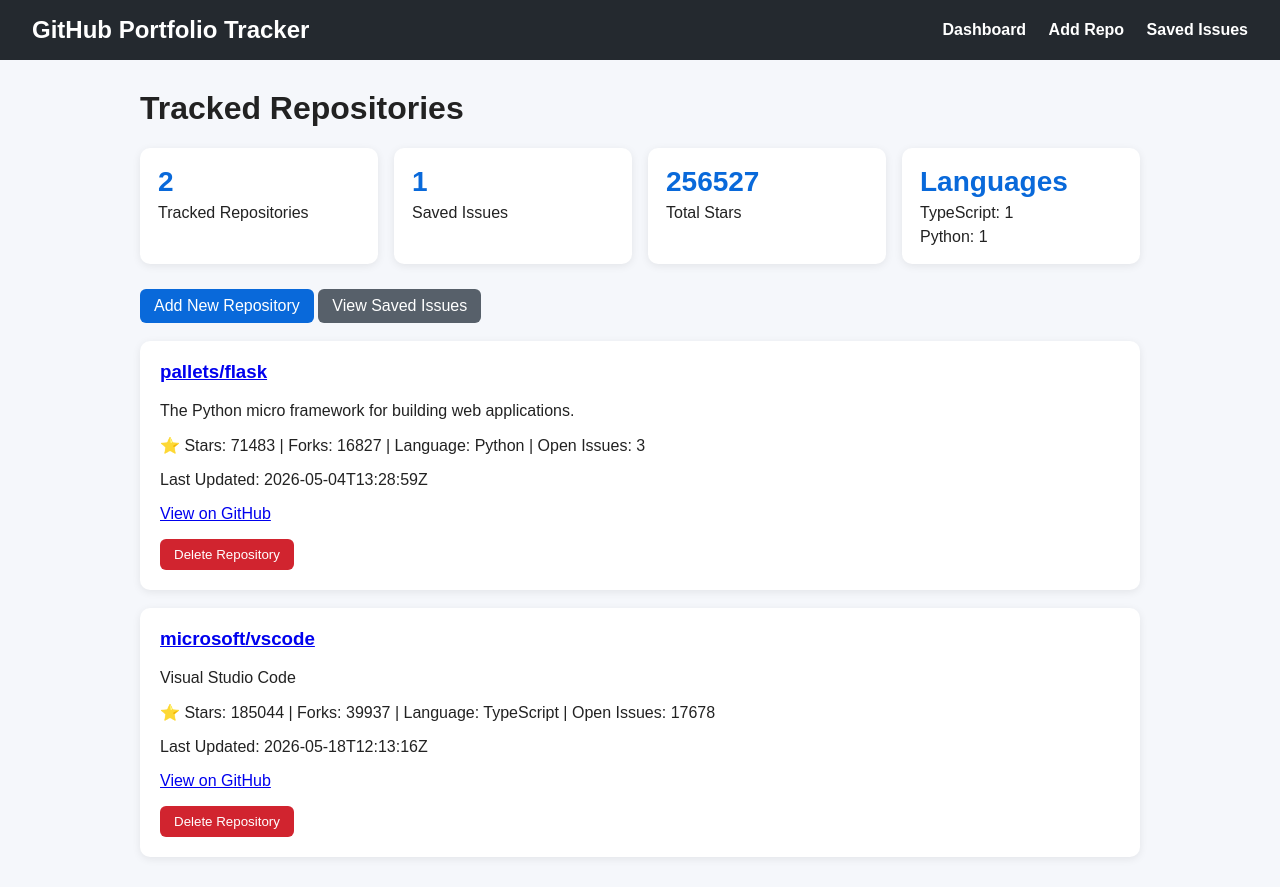
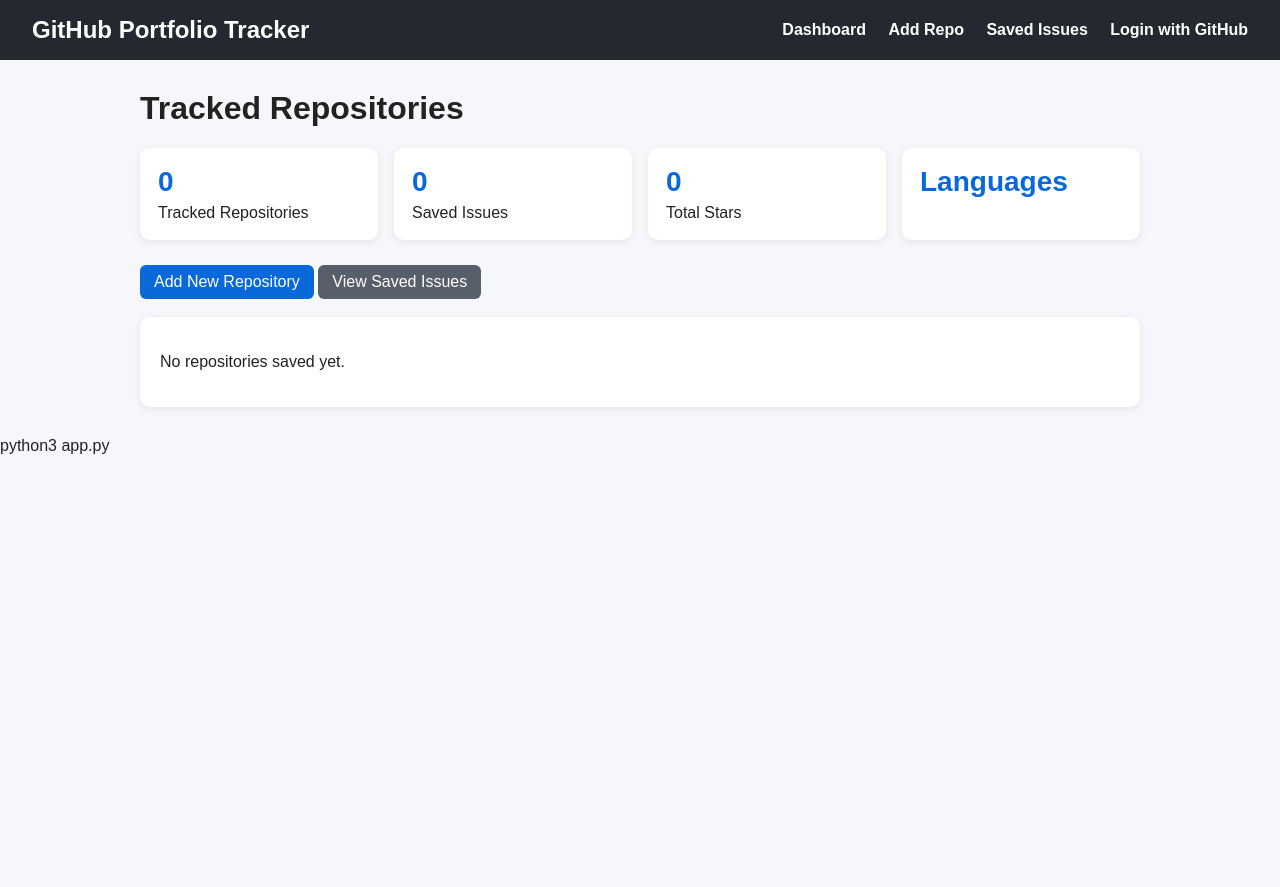
Before and after one commit to EtsubdinkY/github-portfolio-tracker, a Flask app: page / in a window 1280 px wide. After the commit the page ends 454 px from the top, so only its background shows below. Run offline with Flask 3, Linux system fonts and the light colour scheme; data comes from the database, SQL or seed files in the repository.

Commit message:
Add GitHub OAuth multi-user support

```diff
--- a/app.py
+++ b/app.py
@@ -1,10 +1,22 @@
-from flask import Flask, render_template, request, redirect, url_for, flash
+import requests
+from flask import Flask, render_template, request, redirect, url_for, flash, session
+
+from config import GITHUB_CLIENT_ID, GITHUB_CLIENT_SECRET
 from database import init_db, get_db_connection
 from services.github_service import get_repository, get_open_issues
-from repositories.repo_repository import save_repository, get_dashboard_stats
-from repositories.issue_repository import save_issue, get_saved_issues, update_issue_status
-from repositories.issue_repository import save_issue, get_saved_issues, update_issue_status, delete_saved_issue
-from repositories.repo_repository import save_repository, get_dashboard_stats, delete_repository
+from repositories.repo_repository import (
+    save_repository,
+    get_dashboard_stats,
+    delete_repository
+)
+from repositories.issue_repository import (
+    save_issue,
+    get_saved_issues,
+    update_issue_status,
+    delete_saved_issue
+)
+from repositories.user_repository import get_or_create_user
+
 
 app = Flask(__name__)
 app.secret_key = "dev-secret-key"
@@ -12,17 +24,37 @@
 
 @app.route("/")
 def home():
-    conn = get_db_connection()
-    repos = conn.execute("SELECT * FROM repositories").fetchall()
-    conn.close()
+    user_id = session.get("user_id")
 
-    stats = get_dashboard_stats()
+    if user_id:
+        conn = get_db_connection()
+        repos = conn.execute(
+            "SELECT * FROM repositories WHERE user_id = ?",
+            (user_id,)
+        ).fetchall()
+        conn.close()
+
+        stats = get_dashboard_stats(user_id)
+    else:
+        repos = []
+        stats = {
+            "total_repos": 0,
+            "total_saved_issues": 0,
+            "total_stars": 0,
+            "languages": []
+        }
 
     return render_template("dashboard.html", repos=repos, stats=stats)
 
 
 @app.route("/add", methods=["GET", "POST"])
 def add_repo():
+    user_id = session.get("user_id")
+
+    if not user_id:
+        flash("Please login with GitHub first.")
+        return redirect(url_for("login"))
+
     if request.method == "POST":
         owner = request.form.get("owner")
         repo_name = request.form.get("repo_name")
@@ -30,7 +62,7 @@
         repo = get_repository(owner, repo_name)
 
         if repo:
-            save_repository(repo)
+            save_repository(repo, user_id)
             flash("Repository added successfully!")
             return redirect(url_for("home"))
         else:
@@ -41,10 +73,16 @@
 
 @app.route("/repo/<int:repo_id>")
 def repo_detail(repo_id):
+    user_id = session.get("user_id")
+
+    if not user_id:
+        flash("Please login with GitHub first.")
+        return redirect(url_for("login"))
+
     conn = get_db_connection()
     repo = conn.execute(
-        "SELECT * FROM repositories WHERE id = ?",
-        (repo_id,)
+        "SELECT * FROM repositories WHERE id = ? AND user_id = ?",
+        (repo_id, user_id)
     ).fetchone()
     conn.close()
 
@@ -58,6 +96,12 @@
 
 @app.route("/save-issue", methods=["POST"])
 def save_issue_route():
+    user_id = session.get("user_id")
+
+    if not user_id:
+        flash("Please login with GitHub first.")
+        return redirect(url_for("login"))
+
     repo_id = request.form.get("repo_id")
 
     issue = {
@@ -67,7 +111,8 @@
         "labels": request.form.get("labels"),
         "note": request.form.get("note"),
         "priority": request.form.get("priority"),
-        "target_date": request.form.get("target_date")
+        "target_date": request.form.get("target_date"),
+        "user_id": user_id
     }
 
     save_issue(repo_id, issue)
@@ -77,33 +122,119 @@
 
 @app.route("/issues")
 def saved_issues():
-    issues = get_saved_issues()
+    user_id = session.get("user_id")
+
+    if not user_id:
+        flash("Please login with GitHub first.")
+        return redirect(url_for("login"))
+
+    issues = get_saved_issues(user_id)
     return render_template("saved_issues.html", issues=issues)
 
 
 @app.route("/update-status", methods=["POST"])
 def update_status():
+    user_id = session.get("user_id")
+
+    if not user_id:
+        flash("Please login with GitHub first.")
+        return redirect(url_for("login"))
+
     issue_id = request.form.get("issue_id")
     status = request.form.get("status")
 
-    update_issue_status(issue_id, status)
+    update_issue_status(issue_id, status, user_id)
 
     return redirect(url_for("saved_issues"))
 
+
 @app.route("/delete-issue", methods=["POST"])
 def delete_issue():
+    user_id = session.get("user_id")
+
+    if not user_id:
+        flash("Please login with GitHub first.")
+        return redirect(url_for("login"))
+
     issue_id = request.form.get("issue_id")
 
-    delete_saved_issue(issue_id)
+    delete_saved_issue(issue_id, user_id)
 
     return redirect(url_for("saved_issues"))
 
+
 @app.route("/delete-repo", methods=["POST"])
 def delete_repo():
+    user_id = session.get("user_id")
+
+    if not user_id:
+        flash("Please login with GitHub first.")
+        return redirect(url_for("login"))
+
     repo_id = request.form.get("repo_id")
 
-    delete_repository(repo_id)
+    delete_repository(repo_id, user_id)
 
+    return redirect(url_for("home"))
+
+
+@app.route("/login")
+def login():
+    github_auth_url = (
+        "https://github.com/login/oauth/authorize"
+        f"?client_id={GITHUB_CLIENT_ID}"
+        "&scope=read:user"
+    )
+    return redirect(github_auth_url)
+
+
+@app.route("/github/callback")
+def github_callback():
+    code = request.args.get("code")
+
+    token_response = requests.post(
+        "https://github.com/login/oauth/access_token",
+        headers={"Accept": "application/json"},
+        data={
+            "client_id": GITHUB_CLIENT_ID,
+            "client_secret": GITHUB_CLIENT_SECRET,
+            "code": code
+        }
+    )
+
+    token_data = token_response.json()
+    access_token = token_data.get("access_token")
+
+    if not access_token:
+        flash("GitHub login failed.")
+        return redirect(url_for("home"))
+
+    user_response = requests.get(
+        "https://api.github.com/user",
+        headers={
+            "Authorization": f"Bearer {access_token}",
+            "Accept": "application/json"
+        }
+    )
+
+    github_user = user_response.json()
+
+    user = get_or_create_user(
+        str(github_user.get("id")),
+        github_user.get("login"),
+        github_user.get("avatar_url")
+    )
+
+    session["user_id"] = user["id"]
+    session["github_username"] = user["username"]
+    session["github_avatar"] = user["avatar_url"]
+
+    return redirect(url_for("home"))
+
+
+@app.route("/logout")
+def logout():
+    session.clear()
     return redirect(url_for("home"))
 
 
--- a/repositories/repo_repository.py
+++ b/repositories/repo_repository.py
@@ -1,14 +1,15 @@
 from database import get_db_connection
 
-def save_repository(repo):
+
+def save_repository(repo, user_id):
     conn = get_db_connection()
 
     conn.execute("""
         INSERT OR IGNORE INTO repositories (
             owner, name, full_name, description,
             language, stars, forks, open_issues,
-            github_url, last_updated
-        ) VALUES (?, ?, ?, ?, ?, ?, ?, ?, ?, ?)
+            github_url, last_updated, user_id
+        ) VALUES (?, ?, ?, ?, ?, ?, ?, ?, ?, ?, ?)
     """, (
         repo["owner"],
         repo["name"],
@@ -19,35 +20,44 @@
         repo["forks"],
         repo["open_issues"],
         repo["github_url"],
-        repo["last_updated"]
+        repo["last_updated"],
+        user_id
     ))
 
     conn.commit()
     conn.close()
 
-def get_dashboard_stats():
+
+def get_dashboard_stats(user_id):
     conn = get_db_connection()
 
     total_repos = conn.execute("""
-        SELECT COUNT(*) AS count FROM repositories
-    """).fetchone()["count"]
+        SELECT COUNT(*) AS count
+        FROM repositories
+        WHERE user_id = ?
+    """, (user_id,)).fetchone()["count"]
 
     total_stars = conn.execute("""
-        SELECT COALESCE(SUM(stars), 0) AS total FROM repositories
-    """).fetchone()["total"]
+        SELECT COALESCE(SUM(stars), 0) AS total
+        FROM repositories
+        WHERE user_id = ?
+    """, (user_id,)).fetchone()["total"]
 
     total_saved_issues = conn.execute("""
-        SELECT COUNT(*) AS count FROM saved_issues
-    """).fetchone()["count"]
+        SELECT COUNT(*) AS count
+        FROM saved_issues
+        WHERE user_id = ?
+    """, (user_id,)).fetchone()["count"]
 
     languages = conn.execute("""
         SELECT
             COALESCE(language, 'Not detected') AS language,
             COUNT(*) AS count
         FROM repositories
+        WHERE user_id = ?
         GROUP BY COALESCE(language, 'Not detected')
         ORDER BY count DESC
-    """).fetchall()
+    """, (user_id,)).fetchall()
 
     conn.close()
 
@@ -58,20 +68,19 @@
         "languages": languages
     }
 
-def delete_repository(repo_id):
+
+def delete_repository(repo_id, user_id):
     conn = get_db_connection()
 
-    # Delete saved issues linked to this repo first
     conn.execute("""
         DELETE FROM saved_issues
-        WHERE repo_id = ?
-    """, (repo_id,))
+        WHERE repo_id = ? AND user_id = ?
+    """, (repo_id, user_id))
 
-    # Then delete the repo
     conn.execute("""
         DELETE FROM repositories
-        WHERE id = ?
-    """, (repo_id,))
+        WHERE id = ? AND user_id = ?
+    """, (repo_id, user_id))
 
     conn.commit()
     conn.close()
--- a/schema.sql
+++ b/schema.sql
@@ -1,8 +1,16 @@
+CREATE TABLE IF NOT EXISTS users (
+    id INTEGER PRIMARY KEY AUTOINCREMENT,
+    github_id TEXT UNIQUE NOT NULL,
+    username TEXT NOT NULL,
+    avatar_url TEXT
+);
+
 CREATE TABLE IF NOT EXISTS repositories (
     id INTEGER PRIMARY KEY AUTOINCREMENT,
+    user_id INTEGER NOT NULL,
     owner TEXT NOT NULL,
     name TEXT NOT NULL,
-    full_name TEXT UNIQUE NOT NULL,
+    full_name TEXT NOT NULL,
     description TEXT,
     language TEXT,
     stars INTEGER DEFAULT 0,
@@ -10,11 +18,15 @@
     open_issues INTEGER DEFAULT 0,
     github_url TEXT,
     last_updated TEXT,
-    created_at TIMESTAMP DEFAULT CURRENT_TIMESTAMP
+    created_at TIMESTAMP DEFAULT CURRENT_TIMESTAMP,
+
+    FOREIGN KEY (user_id) REFERENCES users(id),
+    UNIQUE(full_name, user_id)
 );
 
 CREATE TABLE IF NOT EXISTS saved_issues (
     id INTEGER PRIMARY KEY AUTOINCREMENT,
+    user_id INTEGER NOT NULL,
     repo_id INTEGER NOT NULL,
     issue_number INTEGER NOT NULL,
     title TEXT NOT NULL,
@@ -25,5 +37,7 @@
     priority TEXT DEFAULT 'Medium',
     target_date TEXT,
     created_at TIMESTAMP DEFAULT CURRENT_TIMESTAMP,
-    FOREIGN KEY (repo_id) REFERENCES repositories(id)
+
+    FOREIGN KEY (repo_id) REFERENCES repositories(id),
+    FOREIGN KEY (user_id) REFERENCES users(id)
 );
--- a/templates/base.html
+++ b/templates/base.html
@@ -8,10 +8,20 @@
 
     <nav class="navbar">
         <h2>GitHub Portfolio Tracker</h2>
-        <div>
+
+        <div class="nav-links">
             <a href="/">Dashboard</a>
             <a href="/add">Add Repo</a>
             <a href="/issues">Saved Issues</a>
+
+            {% if session.get("github_username") %}
+                <span class="user-info">
+                    {{ session.get("github_username") }}
+                </span>
+                <a href="/logout">Logout</a>
+            {% else %}
+                <a href="/login">Login with GitHub</a>
+            {% endif %}
         </div>
     </nav>
 
@@ -21,4 +31,4 @@
     </main>
 
 </body>
-</html>
+</html>python3 app.py
```
Also changed, not shown: config.py (+7 -0 lines), repositories/issue_repository.py (+18 -12 lines), repositories/user_repository.py (added, +29 -0 lines), 1 other file.
